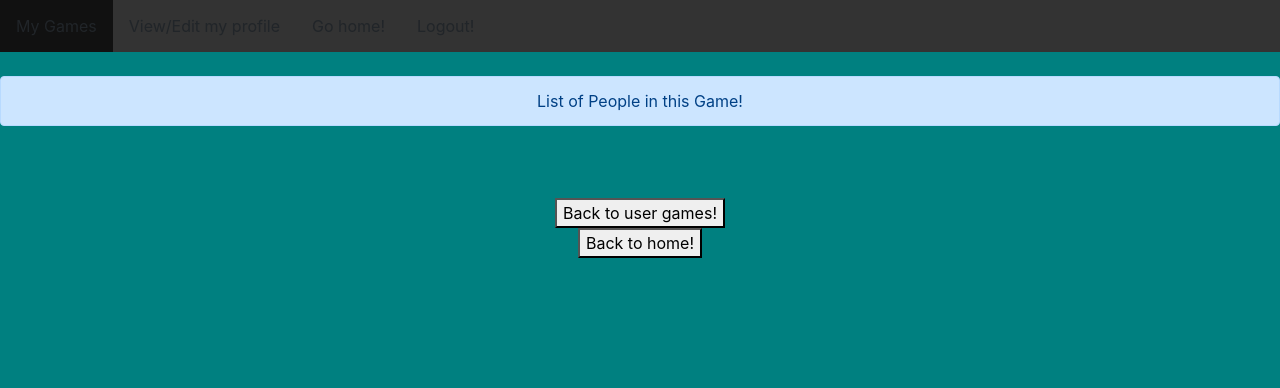
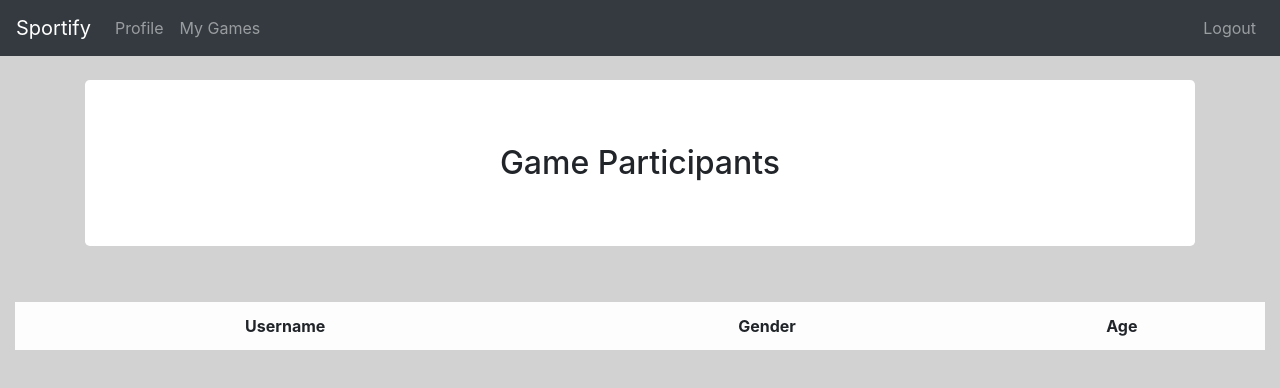
Before and after one commit to cs130-w21/11, a Next.js app in the folder sportify-frontend/: page /userGames/gameParticipants in a window 1280 px wide. Shown: the top 388 px of the page. Built offline with nearby package versions, Linux system fonts and the light colour scheme.

Commit message:
Added styling to gameParticipants page.

```diff
--- a/sportify-frontend/pages/userGames/gameParticipants.js
+++ b/sportify-frontend/pages/userGames/gameParticipants.js
@@ -1,19 +1,23 @@
 import Head from 'next/head';
 import Link from 'next/link';
-import {useRouter} from 'next/router';
-import React, { component, useState, useEffect } from 'react'
+import { useRouter } from 'next/router';
+import React, { component, useState, useEffect } from 'react';
 
 import Container from 'react-bootstrap/Container';
-import Row from 'react-bootstrap/Row'
-import Col from 'react-bootstrap/Col'
-import Alert from 'react-bootstrap/Alert'
+import Row from 'react-bootstrap/Row';
+import Col from 'react-bootstrap/Col';
+import Alert from 'react-bootstrap/Alert';
+import Navbar from 'react-bootstrap/Navbar';
+import Nav from 'react-bootstrap/Nav';
+import Table from 'react-bootstrap/Table';
+import Jumbotron from 'react-bootstrap/Jumbotron';
 
-const gameParticipants = (props ) => {
+const gameParticipants = (props) => {
 
 	const [foundUser, setUser] = useState("");
 	const [foundUserName, setUsername2] = useState("");
-	const [gameId, setGameId]=useState("")
-	const [players, setPlayers]=useState([])
+	const [gameId, setGameId] = useState("")
+	const [players, setPlayers] = useState([])
 
 	useEffect(() => {
 		const loggedInUser = localStorage.getItem("user-id");
@@ -29,10 +33,9 @@ const gameParticipants = (props ) => {
 
 		}
 
-		const homeGameId=localStorage.getItem('homeGameId');
-		if (homeGameId)
-		{
-			const homeGameIdCopy=(homeGameId);
+		const homeGameId = localStorage.getItem('homeGameId');
+		if (homeGameId) {
+			const homeGameIdCopy = (homeGameId);
 			setGameId(parseInt(homeGameIdCopy))
 
 			console.log("Get game id", parseInt(homeGameId))
@@ -52,7 +55,7 @@ const gameParticipants = (props ) => {
 					console.log(json);
 					setPlayers(json.users);
 				})
-            .catch (errorMessage =>{
+				.catch(errorMessage => {
 					console.log(errorMessage);
 					console.log("Bye")
 
@@ -94,7 +97,7 @@ const gameParticipants = (props ) => {
 						}
 
 						body {
-							background-color: teal;
+							background-color: #D2D2D2;
 
 
 						}
@@ -111,90 +114,57 @@ const gameParticipants = (props ) => {
 							background-color: aqua;
 						}
 
+						.jumbo {
+							background-color: white;
+						}
+
 
 
 		      `}</style>
 
-		      	<div className="navBar">
-					<ul>
-						<li>
-							<Link href='/userGames/userGames' passHref>
-								<div className="myGames">
-									<a>My Games</a>
-								</div>
-							</Link>
+			<Navbar bg="dark" variant="dark">
+				<Navbar.Brand href="/homePage/homePage">Sportify</Navbar.Brand>
+				<Nav className="mr-auto">
+					<Nav.Link href="/fillOutProfile/viewProfile">Profile</Nav.Link>
+					<Nav.Link href="/userGames/userGames">My Games</Nav.Link>
+				</Nav>
+				<Nav inline="true">
+					<Nav.Link href="/frontpage/Login">Logout</Nav.Link>
+				</Nav>
+			</Navbar>
+			<br />
 
-						</li>
-
-						<li>
-							<Link href='/fillOutProfile/viewOrEditProfile' passHref>
-								<div className="viewOrEditProfile">
-									<a>View/Edit my profile</a>
-								</div>
-							</Link>
-						</li>
-
-						<li>
-					        <Link href='/homePage/homePage' passHref>
-					        	<div className="homeDiv">
-									<a>Go home!</a>
-								</div>
-							</Link>
-						</li>
-
-						<li>
-					        <Link href='/frontpage/Login' passHref>
-					        	<div className="logoutDiv">
-									<a>Logout!</a>
-								</div>
-							</Link>
-						</li>
-
-					</ul>
-				</div>
-
-				<br/>
-
-		      <Alert variant='primary' className="informationDiv">List of People in this Game!</Alert>
-
-		      <br/>
-
-
-		     <Container fluid>
-		     	<ul className="ul">
-			     	{players.map(jsonElement=>
-		                (
-		                	<li key={jsonElement.id}>
-			                	<Row className='participant'>
-						     		<Col>
-						     			<Alert variant='secondary' className='text-center'>
-						     			{jsonElement.username ? jsonElement.username : "Username not known"}, {jsonElement.gender ? jsonElement.gender : "Gender not known"},
-						     			{jsonElement.age ? jsonElement.age : " Age not known"}</Alert>
-						     		</Col>
-					     		</Row>
-				     		</li>
-
-		                ))}
-		     	</ul>
-
-
-
+			<Container className="text-center">
+				<Jumbotron className="h2 jumbo">
+					Game Participants
+				</Jumbotron>
 			</Container>
 
 			<br />
-			<br />
 
-			<Link href='/userGames/userGames' passHref>
-					<div className="backToUserGames">
-						<button> <a>Back to user games! </a> </button>
-					</div>
-			</Link>
+			<Container fluid>
 
-			<Link href='/homePage/homePage' passHref>
-					<div className="backToHome">
-						<button> <a>Back to home! </a> </button>
-					</div>
-			</Link>
+				<Table variant="light" striped borderless hover className="text-center">
+					<thead>
+						<tr>
+							<th>Username</th>
+							<th>Gender</th>
+							<th>Age</th>
+						</tr>
+					</thead>
+					<tbody>
+						{players.map(jsonElement =>
+						(
+							<tr>
+								<td>{jsonElement.username ? jsonElement.username : "Unknown"}</td>
+								<td>{jsonElement.gender ? jsonElement.gender : "Gender not known"}</td>
+								<td>{jsonElement.age ? jsonElement.age : " Age not known"}</td>
+							</tr>
+						))}
+					</tbody>
+				</Table>
+			</Container>
+
 		</div>
 	)
 };
```
Lines whose indentation alone changed are shown as unchanged.
